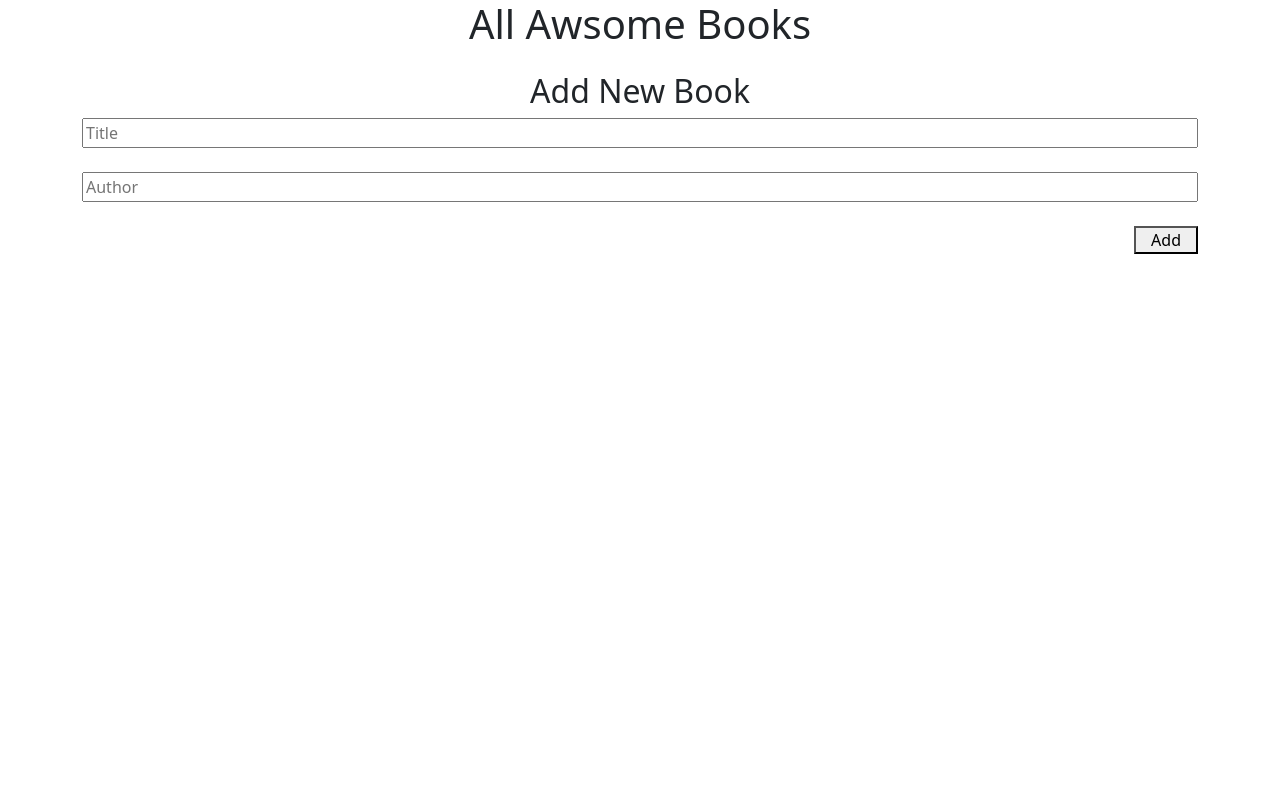
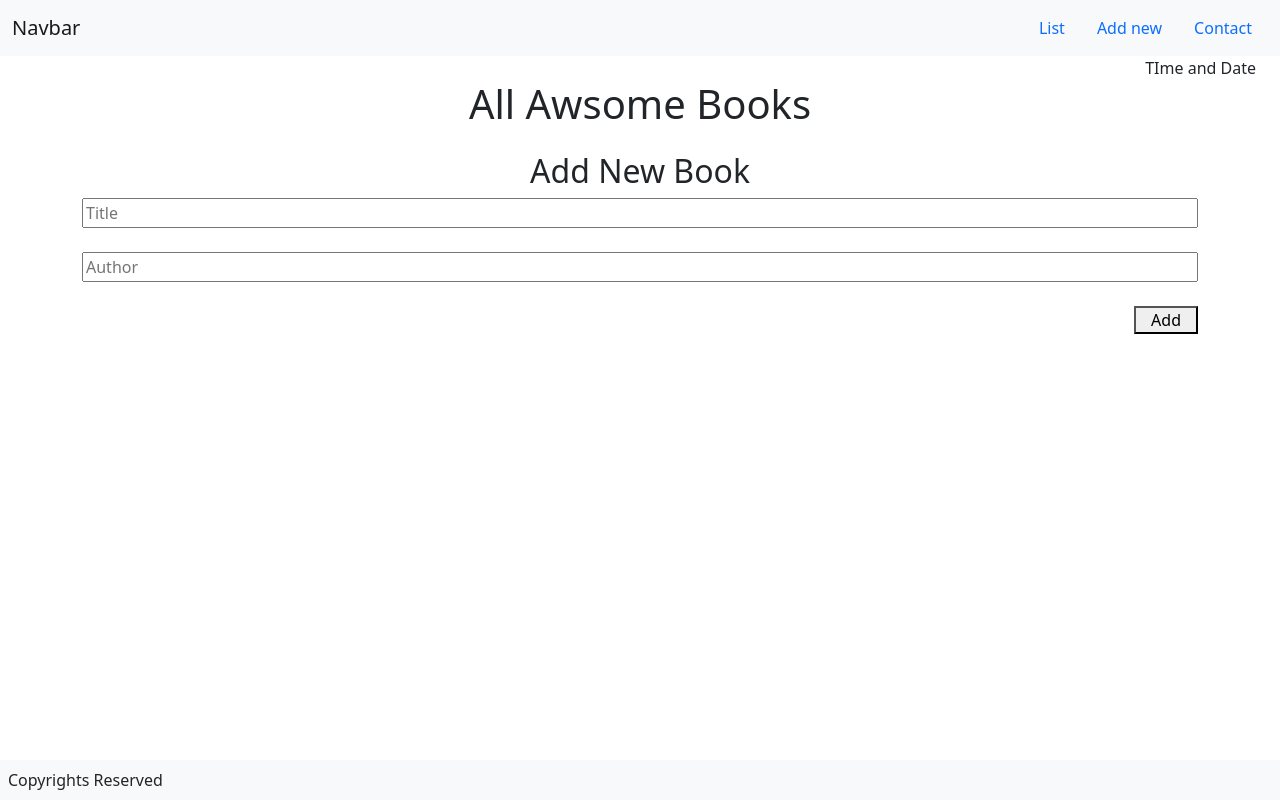
Before and after one commit to Felix45/awsome-books, a website: page index.html in a window 1280 px wide. Drawn offline with nearby package versions, Linux system fonts and the light colour scheme.

Commit message:
Add Header and footer

```diff
--- a/assets/styles/app.css
+++ b/assets/styles/app.css
@@ -2,3 +2,10 @@
   width: fit-content;
   padding: 0 15px;
 }
+
+footer {
+  position: fixed;
+  left: 0;
+  bottom: 0;
+  width: 100%;
+}
--- a/index.html
+++ b/index.html
@@ -10,6 +10,25 @@
     <title>Awsome Books App</title>
 </head>
 <body>
+    <header>
+        <nav class="navbar bg-light">
+          <div class="container-fluid">
+            <span class="navbar-brand mb-0 h1">Navbar</span>
+            <ul class="nav justify-content-end">
+              <li class="nav-item">
+                <a class="nav-link active" aria-current="page" href="#">List</a>
+              </li>
+              <li class="nav-item">
+                <a class="nav-link" href="#">Add new</a>
+              </li>
+              <li class="nav-item">
+                <a class="nav-link" href="#">Contact</a>
+              </li>
+            </ul>
+          </div>
+        </nav>
+    </header>
+    <div class="d-flex justify-content-end px-4">TIme and Date</div>
     <main class="container">
         <h1 class="text-center">All Awsome Books</h1>
         <div class="list-books" id="list-books">
@@ -21,5 +40,8 @@
             <div class="d-flex justify-content-end"><button type="submit" id="submit">Add</button></div>
         </form>
     </main>
+    <footer class="bg-light p-2">
+        Copyrights Reserved
+    </footer>
 </body>
 </html>
```
